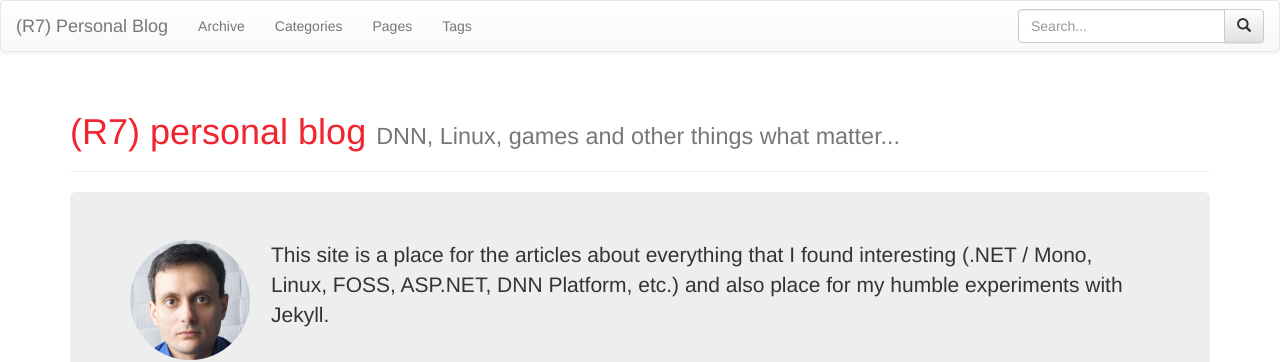
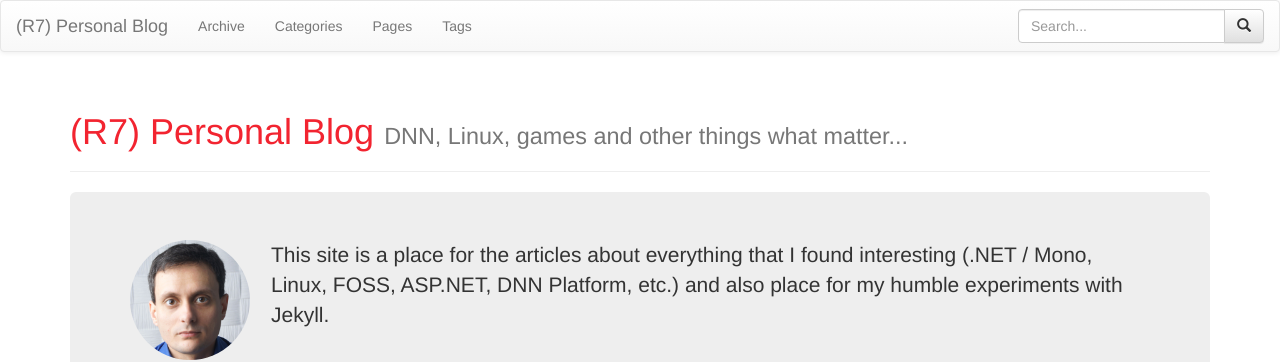
Before and after one commit to roman-yagodin/roman-yagodin.github.io, a Jekyll site: the page built from index.html, in a window 1280 px wide. Shown: the top 362 px of the page. Built offline with Jekyll 4.4.1, drawn with Linux system fonts in a browser that asks for light colours; nearby versions of some CDN libraries.

Commit message:
Fix casing

```diff
--- a/index.html
+++ b/index.html
@@ -1,6 +1,6 @@
 ---
 layout: page
-title: (R7) personal blog
+title: (R7) Personal Blog
 tagline: DNN, Linux, games and other things what matter...
 ---
 {% include JB/setup %}
```
